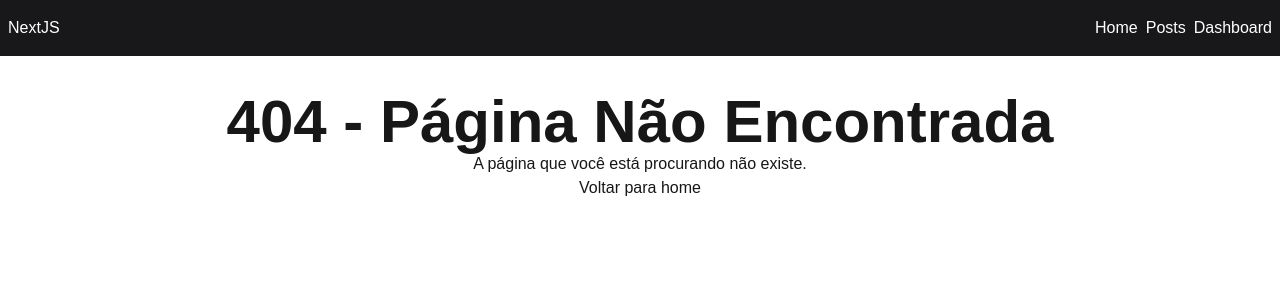
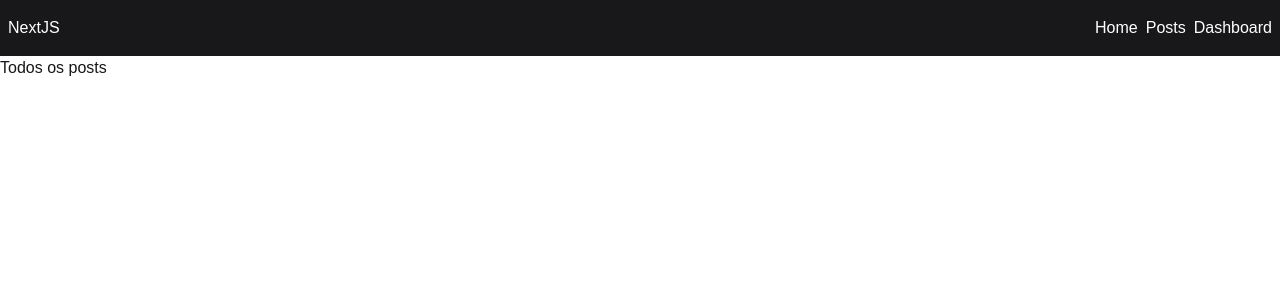
Before and after one commit to noname697/aprendendo-next.js, a Next.js app: page /posts in a window 1280 px wide. Before the commit this address had no page. Shown: the top 300 px of the page. Built offline with nearby package versions, Linux system fonts and the light colour scheme.

Commit message:
Page posts

```diff
--- /dev/null
+++ b/src/app/posts/page.tsx
@@ -0,0 +1,9 @@
+const PostsPage = () => {
+  return (
+    <div>
+      <h1>Todos os posts</h1>
+    </div>
+  );
+};
+
+export default PostsPage;
```
